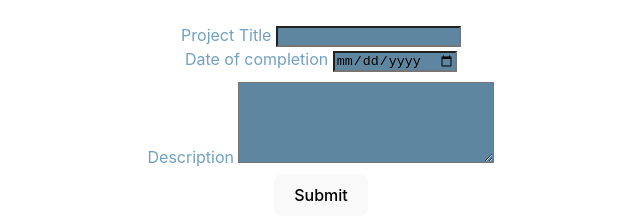
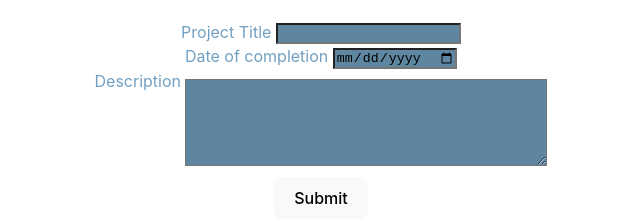
Before and after one commit to mtkatsaros/Katsaros_Michael_AboutMe, a React (Vite) app in the folder client/: page /projects/edit in a window 1280 px wide. Shown: the part 333-555 px from the top of the page, without its empty margins (319-959 px from the left). Built offline with nearby package versions, Linux system fonts and the light colour scheme; no server answers.

Commit message:
edited description label and textarea

```diff
--- a/client/src/index.css
+++ b/client/src/index.css
@@ -21,7 +21,9 @@ textarea{
   margin-top: 10px;
   background-color: rgb(95, 134, 161);
   height:75px;
-  width:250px;
+  width:350px;
+  padding: 5px;
+  resize: vertical;
 }
 
 body{
--- a/client/src/routes/EditProject.css
+++ b/client/src/routes/EditProject.css
@@ -1,3 +1,9 @@
 .description{
+    vertical-align: top;
+    margin: 0px;
+}
 
+.description label{
+    vertical-align: top;
+    margin: 0px;
 }
--- a/client/src/routes/EditProject.tsx
+++ b/client/src/routes/EditProject.tsx
@@ -65,7 +65,6 @@ function CreateProject() {
                 setDate(e.target.value)
               }}
               />
-
             </li>
 
             <li className='description'>
```
